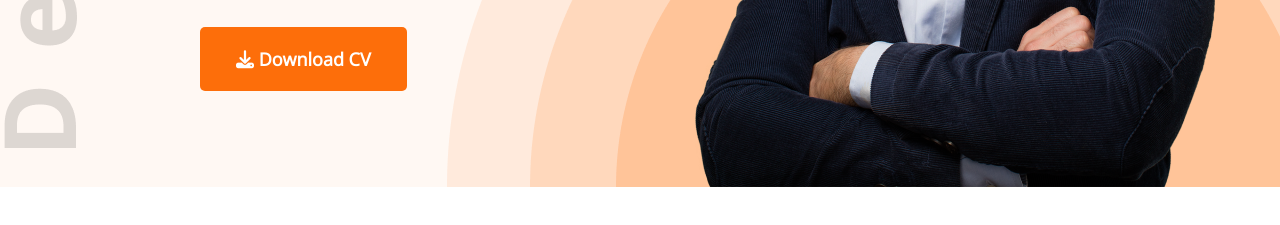
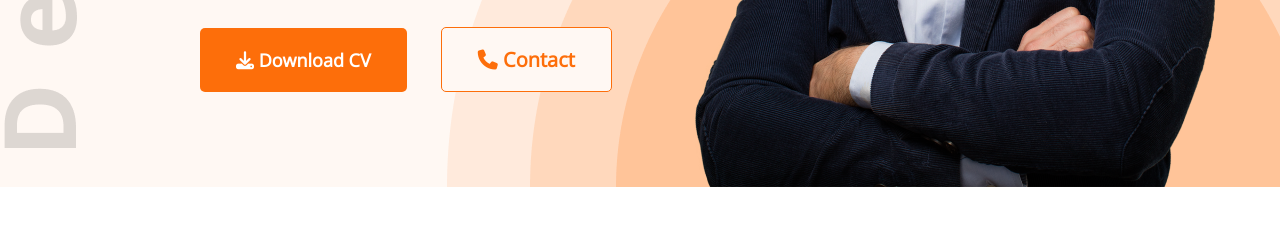
Before and after one commit to Sakib963/developer-portfolio, a plain HTML site: page index.html in a window 1280 px wide. Shown: the part 653-878 px from the top of the page. Drawn offline with nearby package versions, Linux system fonts and the light colour scheme.

Commit message:
Button Update

```diff
--- a/index.html
+++ b/index.html
@@ -26,6 +26,7 @@
                 <h1 class="banner-title">Mary Hardy</h1>
                 <p class="banner-description">Shot what able cold new see hold.Friendly as an betrayed formerly he. <br> Morning because as to society behaved moments.</p>
                 <button class="btn-primary"><i class="fa-solid fa-download"></i> Download CV</button>
+                <button class="btn-second-primary"><i class="fa-solid fa-phone"></i>  Contact</button>
             </div>
             <img src="images/hardy.png" alt="Developer">
         </div>
--- a/styles/portfolio.css
+++ b/styles/portfolio.css
@@ -18,7 +18,16 @@
     border-style: none;
     padding: 18px 36px;
 }
-
+.btn-second-primary{
+    font-weight: 700;
+    font-size: 20px;
+    color: #FD6E0A;
+    border: 1px solid #FD6E0A;
+    padding: 18px 36px;
+    border-radius: 5px;
+    margin-left: 30px;
+    background: #FFF8F3;
+}
 
 /* Header & navigation Style */
 .header{
```
